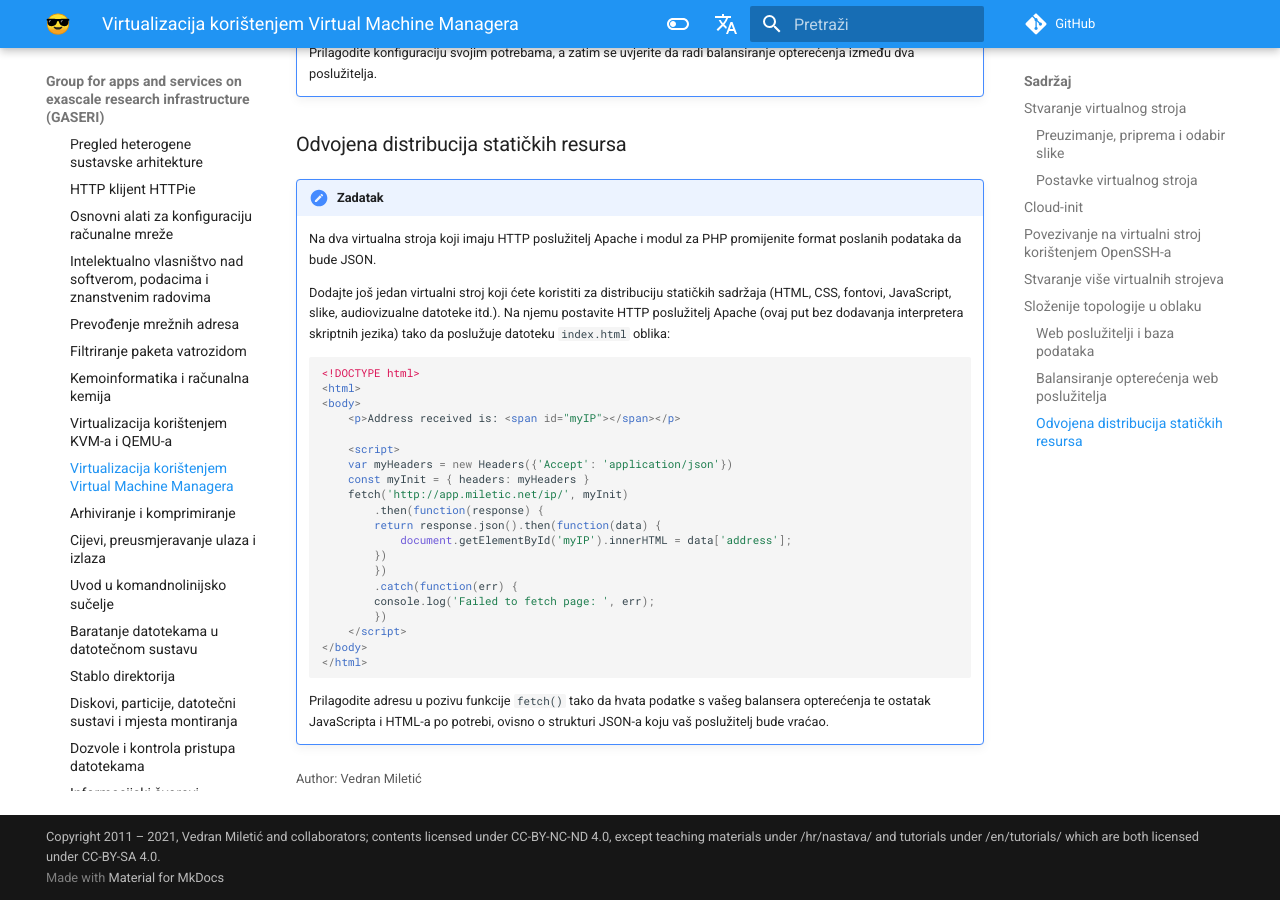
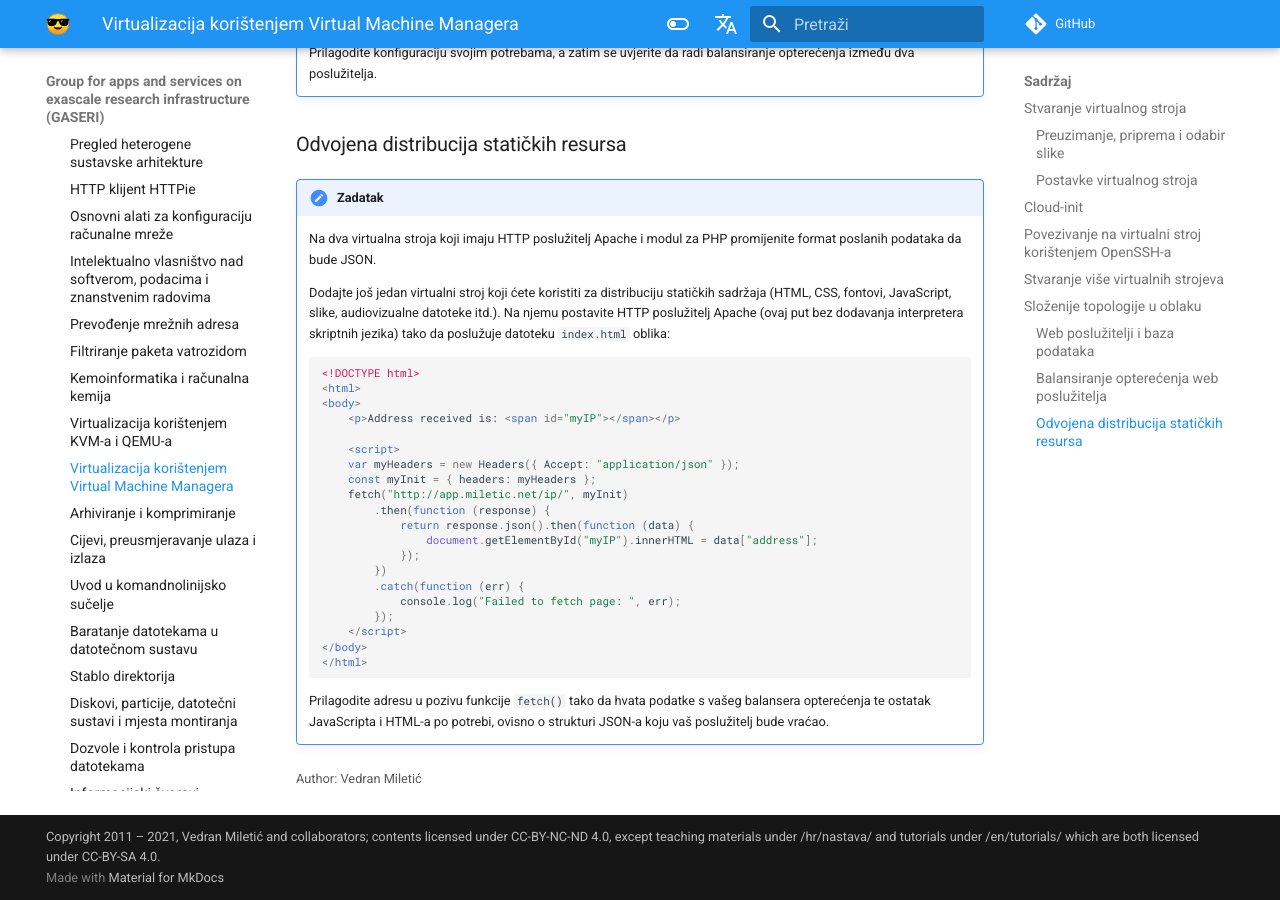
Before and after one commit to gaseri/website, an MkDocs documentation site: the page built from docs/hr/nastava/materijali/virt-manager-virtualizacija.md, in a window 1280 px wide and 900 px high, scrolled down 5544 px. Built offline with MkDocs 1.6.1 and Material for MkDocs 9.7.7, drawn with Linux system fonts in a browser that asks for light colours; comment, search, counter and statistics services are not loaded.

Commit message:
Cleaned up JS formatting

```diff
--- a/docs/hr/nastava/materijali/virt-manager-virtualizacija.md
+++ b/docs/hr/nastava/materijali/virt-manager-virtualizacija.md
@@ -226,17 +226,17 @@ Stvaranjem više kopija Ubuntuove slike i više kopija ranije stvorene slike `us
         <p>Address received is: <span id="myIP"></span></p>
 
         <script>
-        var myHeaders = new Headers({'Accept': 'application/json'})
-        const myInit = { headers: myHeaders }
-        fetch('http://app.miletic.net/ip/', myInit)
-            .then(function(response) {
-            return response.json().then(function(data) {
-                document.getElementById('myIP').innerHTML = data['address'];
+        var myHeaders = new Headers({ Accept: "application/json" });
+        const myInit = { headers: myHeaders };
+        fetch("http://app.miletic.net/ip/", myInit)
+            .then(function (response) {
+                return response.json().then(function (data) {
+                    document.getElementById("myIP").innerHTML = data["address"];
+                });
             })
-            })
-            .catch(function(err) {
-            console.log('Failed to fetch page: ', err);
-            })
+            .catch(function (err) {
+                console.log("Failed to fetch page: ", err);
+            });
         </script>
     </body>
     </html>
```
